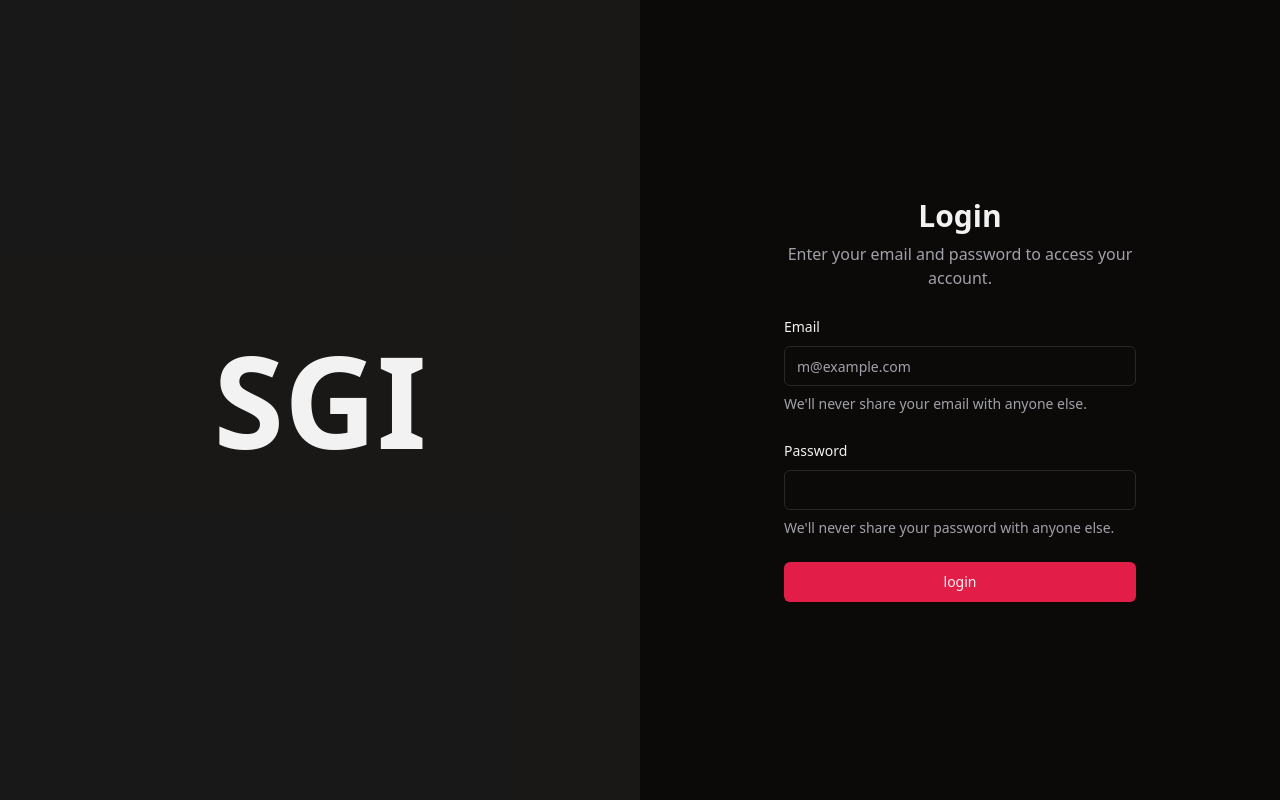
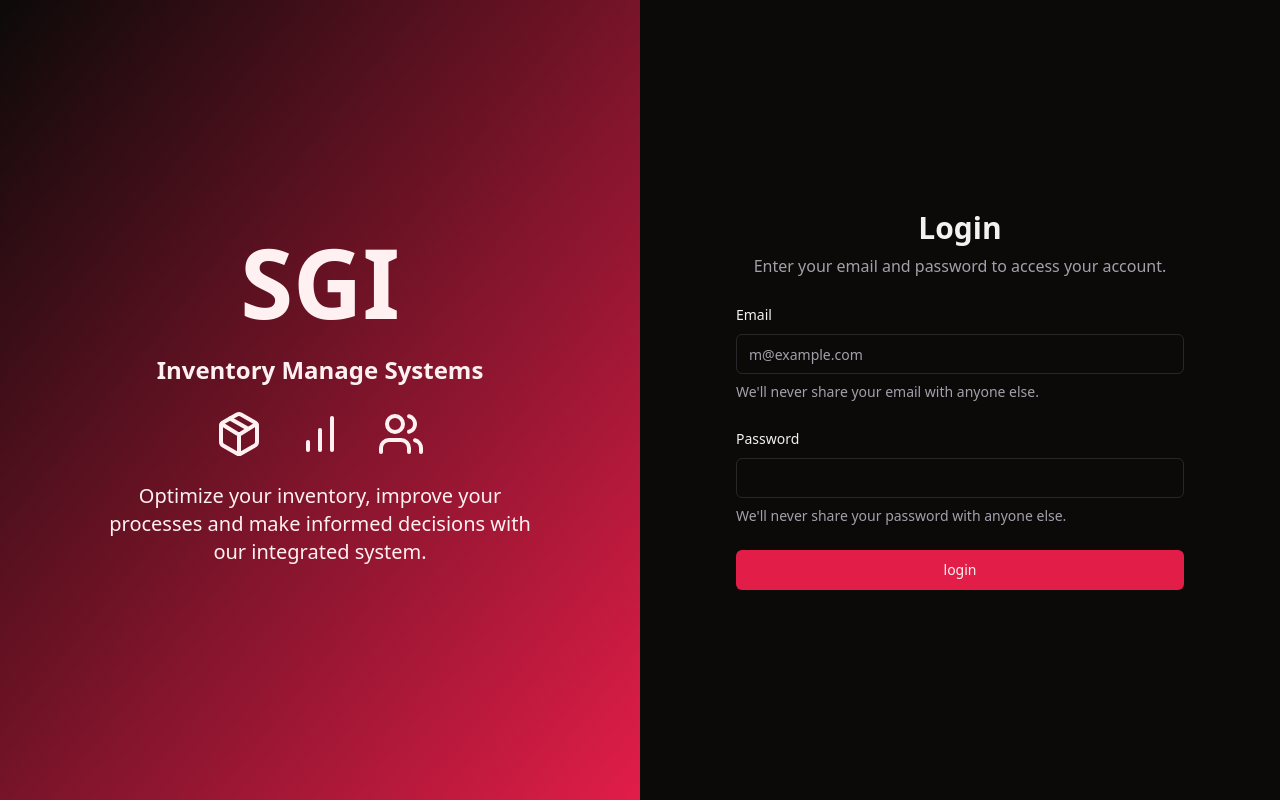
Before and after one commit to Andeveling/sgi-frontend, a React (Vite) app: page /auth/login in a window 1280 px wide. Built offline with nearby package versions, Linux system fonts and the light colour scheme.

Commit message:
Update sidebar

```diff
--- a/src/components/app-sidebar/header/header-sidebar.tsx
+++ b/src/components/app-sidebar/header/header-sidebar.tsx
@@ -30,9 +30,10 @@ export default function HeaderSidebar() {
                 size="lg"
                 className="data-[state=open]:bg-sidebar-accent data-[state=open]:text-sidebar-accent-foreground"
               >
-                <div className="flex aspect-square size-8 items-center justify-center rounded-lg bg-sidebar-primary text-sidebar-primary-foreground">
+                <div className="flex aspect-square size-8 items-center justify-center border-2 border-primary rounded-lg bg-transparent text-primary shadow-md shadow-primary/50">
                   <GalleryVerticalEnd className="size-4" />
                 </div>
+
                 <div className="flex flex-col gap-0.5 leading-none">
                   <span className="font-semibold">Store</span>
                   <span>{selectedStore.name}</span>
--- a/src/components/app-sidebar/menu/menu-sidebar.tsx
+++ b/src/components/app-sidebar/menu/menu-sidebar.tsx
@@ -143,5 +143,3 @@ export default function MenuSidebar() {
     </>
   );
 }
-
-const LinkSideBar = ({ href }: { href: string }) => {};
--- a/src/layouts/AuthLayout/auth-layout.tsx
+++ b/src/layouts/AuthLayout/auth-layout.tsx
@@ -1,4 +1,6 @@
 import { useAuthStore } from '@/store/auth/auth.store';
+import { Separator } from '@/components/ui/separator';
+import { BarChart, Package, Users } from 'lucide-react';
 import { Navigate, Outlet } from 'react-router-dom';
 
 export default function AuthLayout() {
@@ -8,12 +10,30 @@ export default function AuthLayout() {
     return <Navigate to="/dashboard" />;
   }
   return (
-    <div className="flex justify-center items-center h-screen">
-      <div className="w-1/2 h-screen hidden lg:flex lg:flex-col items-center justify-center bg-muted/50">
-        <span className="font-bold text-9xl">SGI</span>
+    <div className="flex flex-col md:flex-row h-screen">
+      <div className="hidden md:flex md:w-1/2 bg-gradient-to-br from-background to-primary text-primary-foreground p-8 flex-col justify-center items-center text-center">
+        <div className="space-y-6">
+          <span className="font-bold text-6xl md:text-8xl">SGI</span>
+          <p className="text-xl md:text-2xl font-semibold">
+            Inventory Manage Systems
+          </p>
+          <div className="flex justify-center space-x-4">
+            <Package size={48} />
+            <Separator orientation="vertical" color='text-muted-foreground'  />
+            <BarChart size={48} />
+            <Separator orientation="vertical" />
+            <Users size={48} />
+          </div>
+          <p className="text-lg md:text-xl max-w-md mx-auto">
+            Optimize your inventory, improve your processes and make informed
+            decisions with our integrated system.
+          </p>
+        </div>
       </div>
-      <div className="lg:p-36 md:p-52 sm:20 p-8 w-full lg:w-1/2">
-        <Outlet />
+      <div className="w-full md:w-1/2 flex items-center justify-center p-8 md:p-16 lg:p-24">
+        <div className="w-full max-w-md space-y-8">
+          <Outlet />
+        </div>
       </div>
     </div>
   );
--- a/src/layouts/DashboardLayout/dashboard-header.tsx
+++ b/src/layouts/DashboardLayout/dashboard-header.tsx
@@ -14,7 +14,7 @@ export default function DashboardHeader() {
   return (
     <header className="flex items-center justify-between h-16 shrink-0 border-b gap-2 px-3">
       <div className="flex items-center gap-2 px-3">
-        <SidebarTrigger />
+        <SidebarTrigger className='text-primary' />
         <Separator orientation="vertical" className="h-4 mr-2" />
         <Breadcrumb>
           <BreadcrumbList>
```
